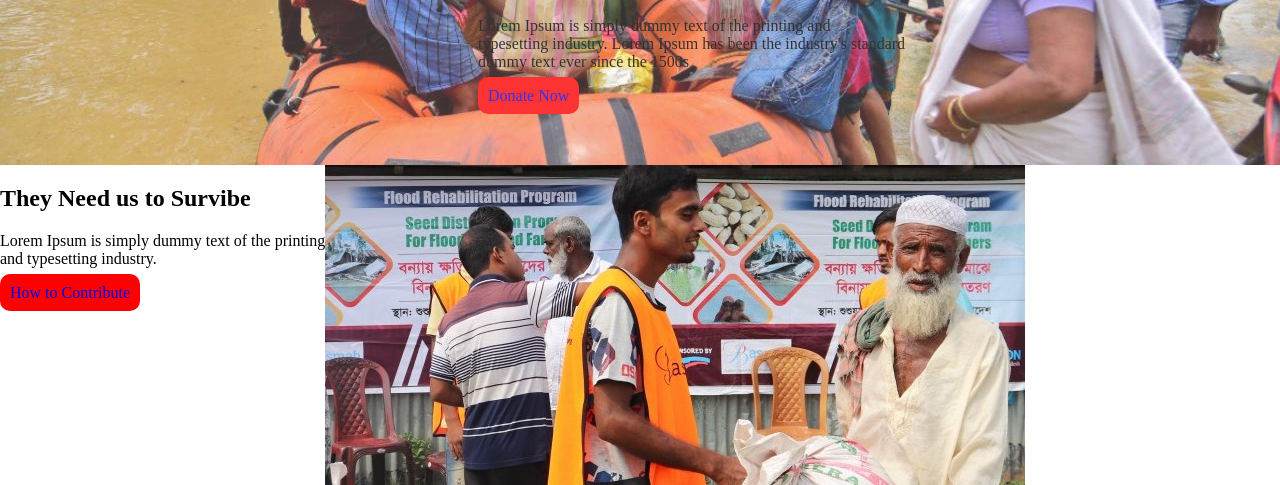
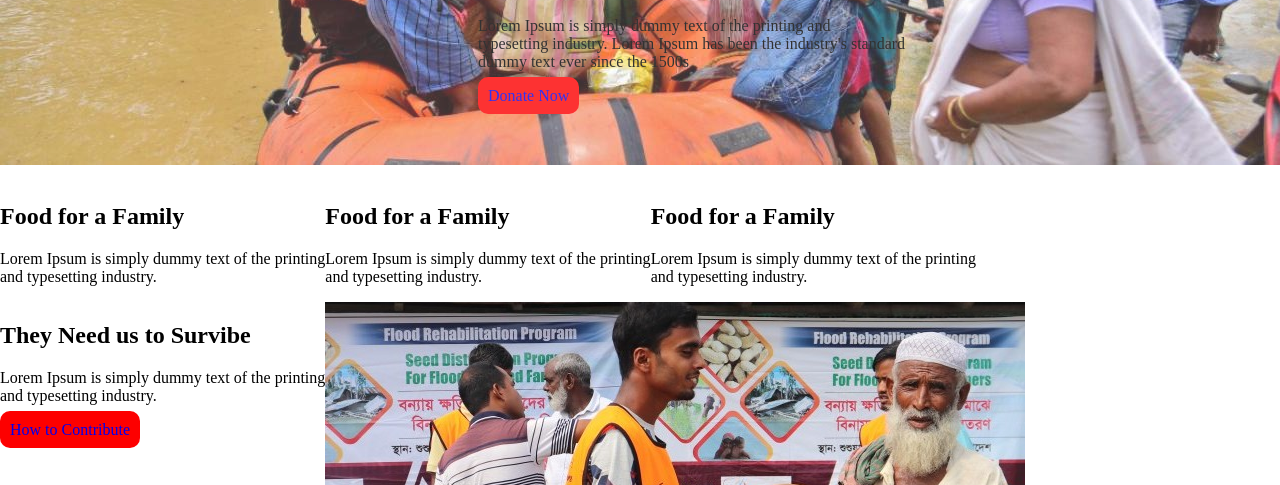
Before and after one commit to jamilRahman/Assignment_1-Donate-, a plain HTML site: page index.html in a window 1280 px wide. Shown: the part 315-800 px from the top of the page. Drawn offline with Linux system fonts and the light colour scheme.

Commit message:
Our Donate Plan

```diff
--- a/index.css
+++ b/index.css
@@ -25,6 +25,10 @@ body{
     padding: 10px;
     border-radius: 10px;
 
+}
+/*-----------------------------Our Donate Plan----------------------------*/
+.plan{
+    display: flex;
 }
 /*-----------------------------Donation----------------------------*/
 .donation{
--- a/index.html
+++ b/index.html
@@ -15,7 +15,33 @@
             <a class="button" href="https://www.w3schools.com/" target="_blank">Donate Now</a>
         </div>
     </section>
+<!--------------------------Our Donate Plan--------------------->
+<section>
+        <div class="plan">
+            <div class="donate">
+              <img src="">
+              <h1>Food for a Family</h1>
+              <p>Lorem Ipsum is simply dummy text of the printing<br> and
+                typesetting industry. </p>
+            </div>
 
+            <div class="donate">
+              <img src="">
+              <h1>Food for a Family</h1>
+              <p>Lorem Ipsum is simply dummy text of the printing<br> and
+                typesetting industry. </p>
+            </div>
+
+            <div class="donate">
+              <img src="">
+              <h1>Food for a Family</h1>
+              <p>Lorem Ipsum is simply dummy text of the printing<br> and
+                typesetting industry. </p>
+            </div>
+        </div>
+
+
+</section>
 
 <!--------------------------Donation--------------------->
 <section class="donation">
```
